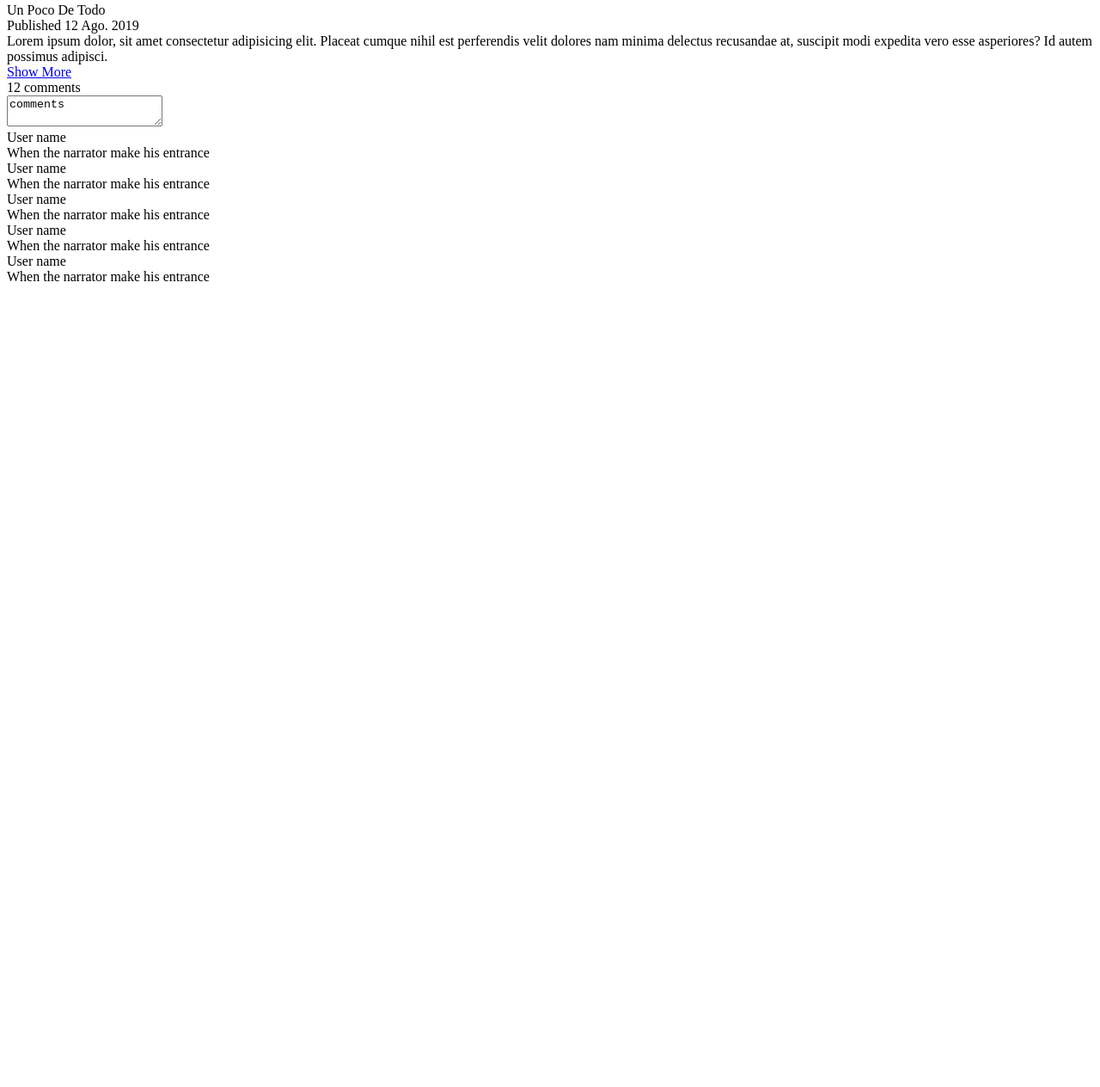
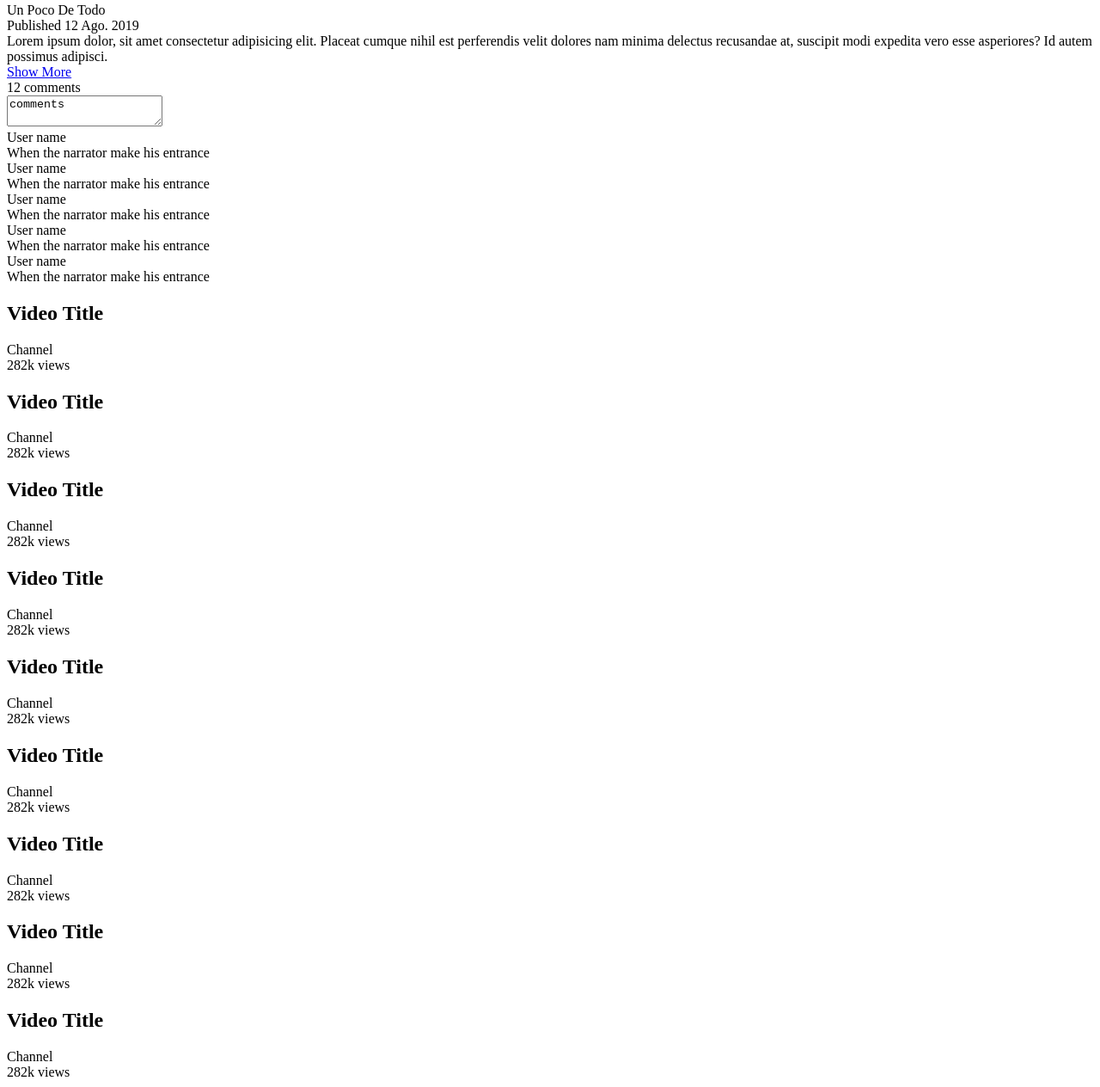
Before and after one commit to SantiagoGuerra/Embedding-Images-and-Video, a plain HTML site: page index.html in a window 1280 px wide. Shown: the part 446-1710 px from the top of the page at 86% size. Before the commit the page ends 800 px from the top, so only its background shows below. Drawn offline with Linux system fonts and the light colour scheme.

Commit message:
uncoming videos section added

```diff
--- a/index.html
+++ b/index.html
@@ -192,6 +192,153 @@
     </section>
 
 
+
+    <!--uncoming videos-->
+    <aside class="videos-side">
+        <div class="videos-container">
+
+            <div class="video-item">
+                <div class="video-item-img"></div>
+                <div class="video-item-description">
+                    <h2 class="video-item-title">
+                        Video Title
+                    </h2>
+                    <div class="video-item-channel">
+                        Channel
+                    </div>
+                    <div class="video-item-views">
+                        282k views
+                    </div>
+                </div>
+            </div>
+
+            <div class="video-item">
+                    <div class="video-item-img"></div>
+                    <div class="video-item-description">
+                        <h2 class="video-item-title">
+                            Video Title
+                        </h2>
+                        <div class="video-item-channel">
+                            Channel
+                        </div>
+                        <div class="video-item-views">
+                            282k views
+                        </div>
+                    </div>
+            </div>
+
+            <div class="video-item">
+                    <div class="video-item-img"></div>
+                    <div class="video-item-description">
+                        <h2 class="video-item-title">
+                            Video Title
+                        </h2>
+                        <div class="video-item-channel">
+                            Channel
+                        </div>
+                        <div class="video-item-views">
+                            282k views
+                        </div>
+                    </div>
+            </div>
+
+            <div class="video-item">
+                    <div class="video-item-img"></div>
+                    <div class="video-item-description">
+                        <h2 class="video-item-title">
+                            Video Title
+                        </h2>
+                        <div class="video-item-channel">
+                            Channel
+                        </div>
+                        <div class="video-item-views">
+                            282k views
+                        </div>
+                    </div>
+            </div>
+
+            <div class="video-item">
+                    <div class="video-item-img"></div>
+                    <div class="video-item-description">
+                        <h2 class="video-item-title">
+                            Video Title
+                        </h2>
+                        <div class="video-item-channel">
+                            Channel
+                        </div>
+                        <div class="video-item-views">
+                            282k views
+                        </div>
+                    </div>
+            </div>
+
+
+            <div class="video-item">
+                    <div class="video-item-img"></div>
+                    <div class="video-item-description">
+                        <h2 class="video-item-title">
+                            Video Title
+                        </h2>
+                        <div class="video-item-channel">
+                            Channel
+                        </div>
+                        <div class="video-item-views">
+                            282k views
+                        </div>
+                    </div>
+            </div>
+
+            <div class="video-item">
+                    <div class="video-item-img"></div>
+                    <div class="video-item-description">
+                        <h2 class="video-item-title">
+                            Video Title
+                        </h2>
+                        <div class="video-item-channel">
+                            Channel
+                        </div>
+                        <div class="video-item-views">
+                            282k views
+                        </div>
+                    </div>
+            </div>
+
+            <div class="video-item">
+                    <div class="video-item-img"></div>
+                    <div class="video-item-description">
+                        <h2 class="video-item-title">
+                            Video Title
+                        </h2>
+                        <div class="video-item-channel">
+                            Channel
+                        </div>
+                        <div class="video-item-views">
+                            282k views
+                        </div>
+                    </div>
+            </div>
+
+
+            <div class="video-item">
+                    <div class="video-item-img"></div>
+                    <div class="video-item-description">
+                        <h2 class="video-item-title">
+                            Video Title
+                        </h2>
+                        <div class="video-item-channel">
+                            Channel
+                        </div>
+                        <div class="video-item-views">
+                            282k views
+                        </div>
+                    </div>
+            </div>
+
+
+
+        </div>
+    </aside>
+
 </main>
 </body>
 </html>
```
